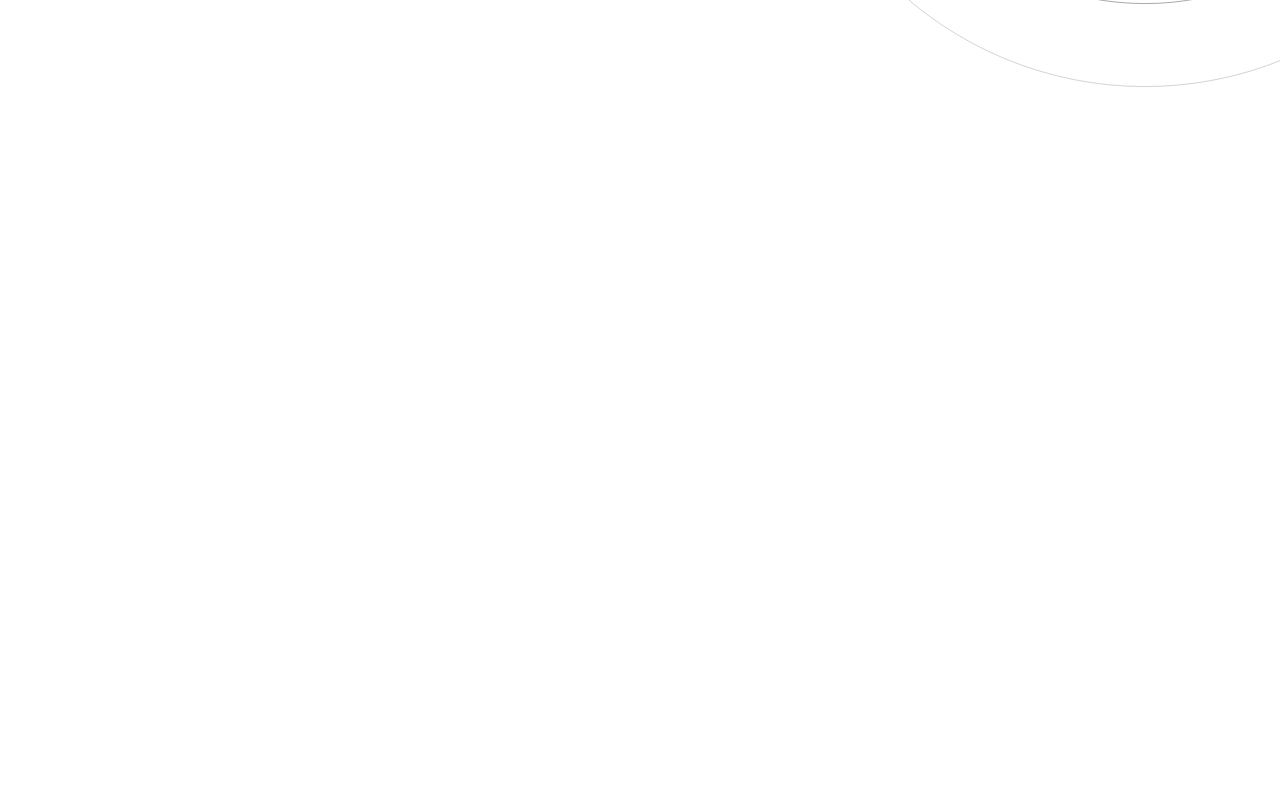
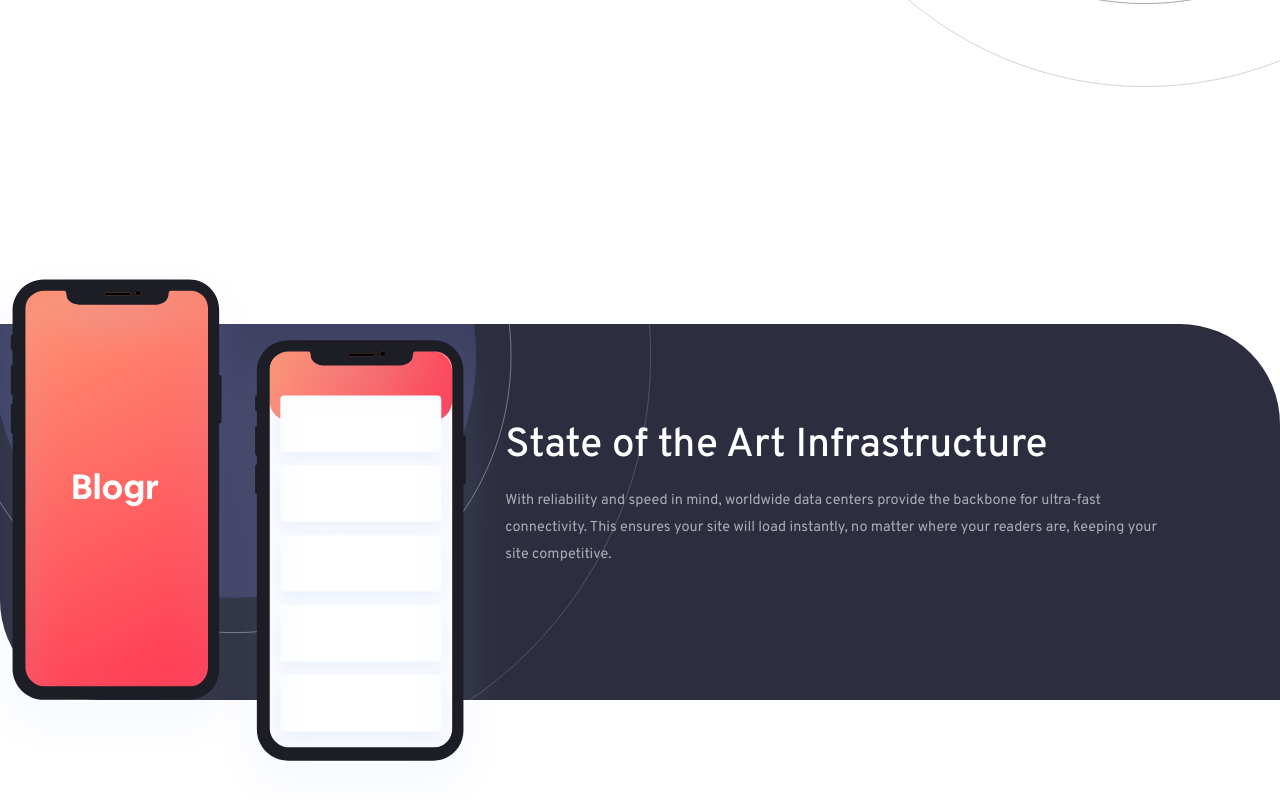
Before and after one commit to olad5/blogr-landing-page, a React (Vite) app: page / in a window 1280 px wide. Shown: the part 1276-2076 px from the top of the page. Before the commit the page ends 1600 px from the top, so only its background shows below. Built offline with nearby package versions, Linux system fonts and the light colour scheme.

Commit message:
feat: add infrastructure section
- added infrastructure section in the App.tsx
- added infrastructure section styled component

```diff
--- a/src/App.tsx
+++ b/src/App.tsx
@@ -1,8 +1,11 @@
 import {ThemeProvider} from 'styled-components'
 import Header from './components/Header'
 import Section from './components/Section'
+import {Container} from './components/styles/Container.styled'
 import GlobalStyles from './components/styles/Global'
 import {theme} from './components/styles/theme'
+import {Flex} from './components/styles/Flex.styled'
+import {InfrastructureSection, Image} from './components/styles/Infrastructure.styled'
 
 
 function App() {
@@ -12,9 +15,29 @@
         <GlobalStyles />
         <Header />
         <Section />
+
+        {/* art of infrastructure section */}
+        <InfrastructureSection>
+          <div className='infrastructure'>
+            <Container>
+              <Flex>
+                <Image src='./images/illustration-phones.svg' />
+                <div className='section-info'>
+                  <h4>State of the Art Infrastructure</h4>
+                  <p>
+                    With reliability and speed in mind, worldwide data centers
+                    provide the backbone for ultra-fast connectivity.
+                    This ensures your site will load instantly, no matter where
+                    your readers are, keeping your site competitive.
+                  </p>
+                </div>
+              </Flex>
+            </Container>
+          </div>
+        </InfrastructureSection>
+        {/* art of infrastructure section */}
       </>
     </ThemeProvider>
-
   )
 }
 
--- a/src/components/styles/Flex.styled.ts
+++ b/src/components/styles/Flex.styled.ts
@@ -2,9 +2,7 @@
 
 export const Flex = styled.div`
   display: flex;
-  align-items: center;
   justify-content: space-between;
-  padding-left:10rem;
 
   & > div,
   & > ul {
--- /dev/null
+++ b/src/components/styles/Infrastructure.styled.ts
@@ -0,0 +1,41 @@
+import styled from 'styled-components'
+
+export const InfrastructureSection = styled.div`
+  background:
+    url('./images/bg-pattern-circles.svg'),
+    ${(props) => props.theme.palette.gradient.veryDarkGrayBlue};
+  background-position: -40.5% 84%;
+  background-repeat:no-repeat;
+  background-size:65% ;
+  border-bottom-left-radius:100px;
+  border-top-right-radius:100px;
+  height: 47vh;
+  padding-top:6rem;
+
+
+  h4 {
+    font-size: 2.52rem;
+    font-weight: 500;
+    margin-top: 0;
+    margin-bottom: 1rem;
+    color: ${({theme}) => theme.palette.neutral.white};
+  }
+
+  p {
+    font-size: .9rem;
+    line-height: 1.7rem;
+    color: ${({theme}) => theme.palette.neutral.white};
+  }
+
+  .section-info {
+    max-width:680px;
+    margin-right:5rem;
+  }
+
+`
+
+export const Image = styled.img`
+  margin-top: -10rem;
+  margin-left: -3rem;
+  width:43%;
+`
```
